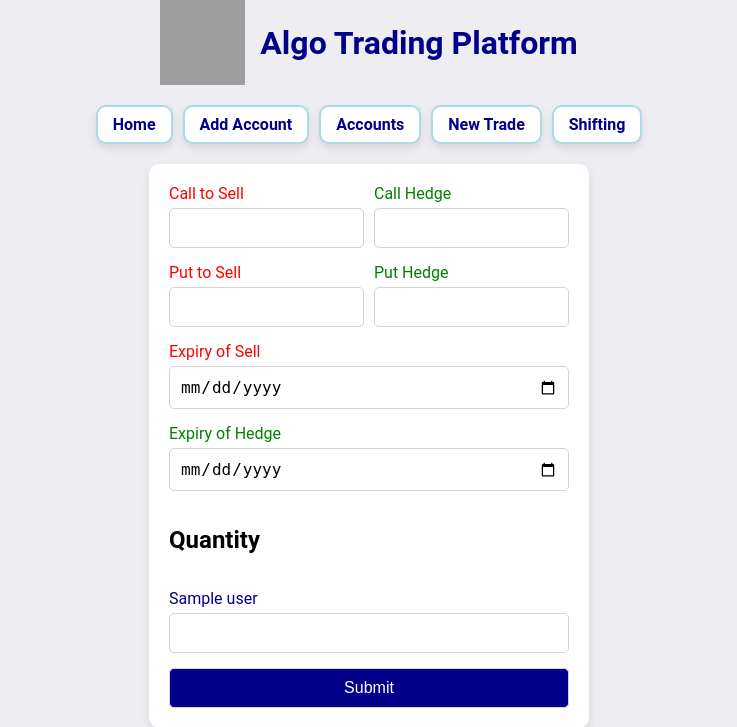
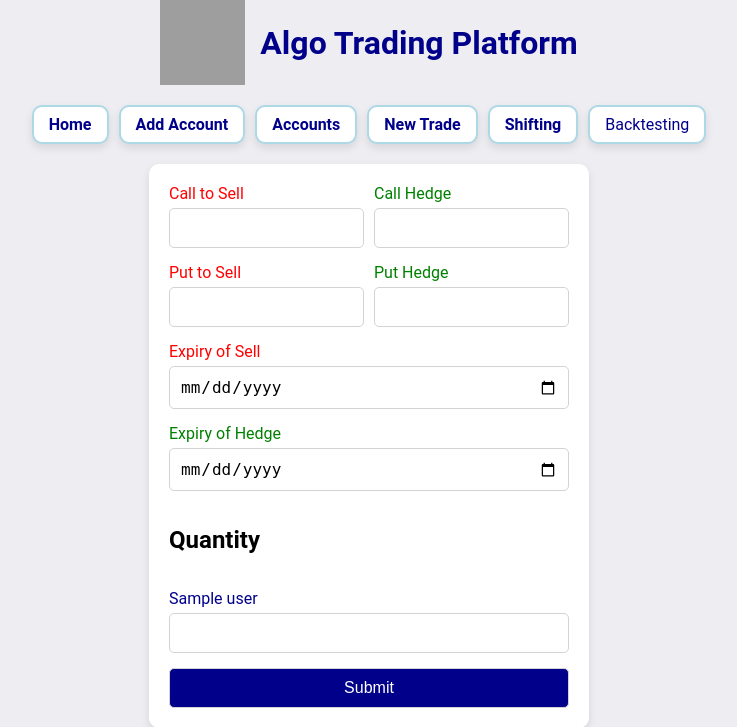
Before and after one commit to ShreymShah/Options_Flask, a Flask app: template template/new_trade.html in a window 1280 px wide. Shown: the top 727 px of the page, without its empty margins (271-1008 px from the left). Run offline with Flask 3, Linux system fonts and the light colour scheme; the template is opened without the code that fills it: most values are stand-ins (such as "Sample title", 1, 10 or a date in 2020); grey boxes are pictures that could not be loaded.

Commit message:
Update new_trade.html

```diff
--- a/template/new_trade.html
+++ b/template/new_trade.html
@@ -174,6 +174,7 @@ body {
         <a class="button" href="{{ url_for('accounts') }}"><span><b>Accounts</b></span></a>
         <a class="button" href="{{ url_for('new_trade') }}"><span><b>New Trade</b></span></a>
         <a class="button" href="{{ url_for('shifting') }}"><span><b>Shifting</b></span></a>
+        <a class="button" href="{{ url_for('download_home') }}"><span>Backtesting</span></a>
     </div>
 
     <!-- Form Section with Inputs in the Same Line -->
```
